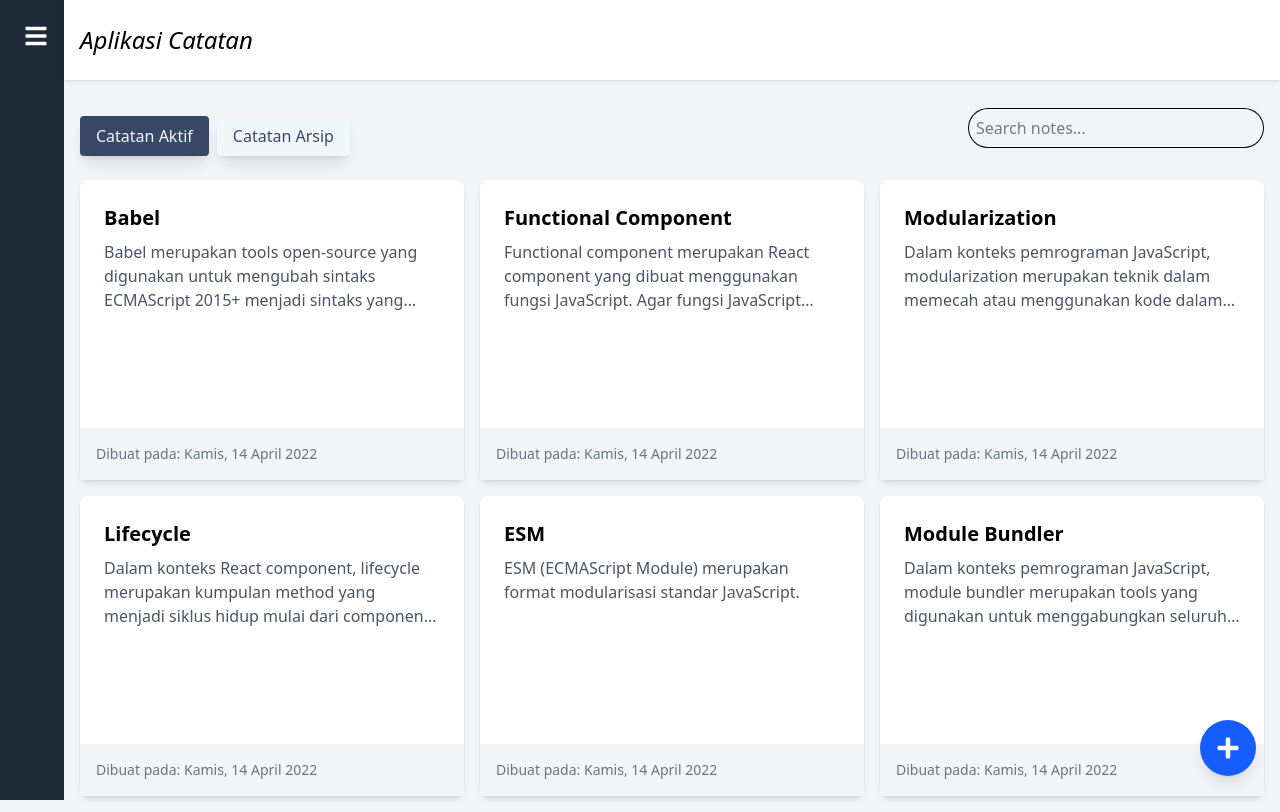
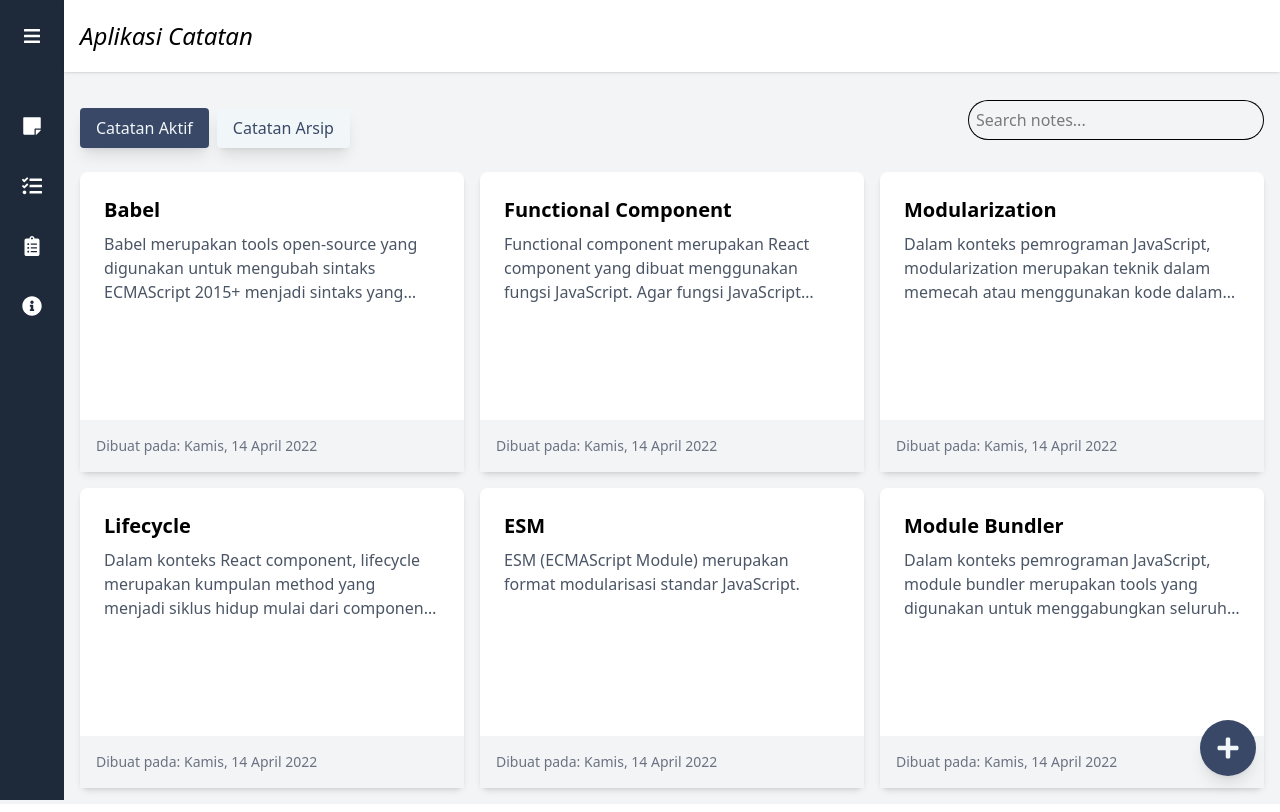
Before and after one commit to Lazuardi-hrp/Notes-App, a React (Vite) app: page / in a window 1280 px wide. Built offline with nearby package versions, Linux system fonts and the light colour scheme.

Commit message:
update sidebar

```diff
--- a/src/components/App.jsx
+++ b/src/components/App.jsx
@@ -52,20 +52,18 @@ export default function App() {
             isSidebarOpen={isSidebarOpen}
             setIsSidebarOpen={setIsSidebarOpen}
          />
-         <div className={`p-4 flex-1 overflow-auto transition-all duration-300 ${isSidebarOpen ? "ml-54 w-[calc(100%-13.5rem)]" : "ml-16 w-[calc(100%-4rem)]"}`}>
+         <div className={`p-4 flex-1 overflow-auto transition-all duration-300 ${isSidebarOpen ? "ml-44 w-[calc(100%-11rem)]" : "ml-16 w-[calc(100%-4rem)]"}`}>
             <div className="mb-4 flex flex-wrap justify-between items-center gap-2">
                <div className="flex gap-2">
                   <button
                      className={`px-4 py-2 rounded shadow-lg transition duration-300 ${!showArchived ? "bg-[#394867] text-[#F1F6F9]" : "bg-[#F1F6F9] text-[#394867] hover:bg-[#394867] hover:text-[#F1F6F9]"}`}
-                     onClick={() => setShowArchived(false)}
-                  >
+                     onClick={() => setShowArchived(false)}>
                      Catatan Aktif
                   </button>
 
                   <button
                      className={`px-4 py-2 rounded shadow-lg transition duration-300 ${showArchived ? "bg-[#394867] text-[#F1F6F9]" : "bg-[#F1F6F9] text-[#394867] hover:bg-[#394867] hover:text-[#F1F6F9]"}`}
-                     onClick={() => setShowArchived(true)}
-                  >
+                     onClick={() => setShowArchived(true)}>
                      Catatan Arsip
                   </button>
                </div>
@@ -83,12 +81,10 @@ export default function App() {
          </div>
 
          <button
-            className="fixed bottom-6 right-6 bg-blue-600 text-white p-4 rounded-full shadow-lg hover:bg-blue-700 transition-all"
-            onClick={() => setIsAddNoteModalOpen(true)}
-         >
+            className="fixed bottom-6 right-6 bg-[#394867] text-[#F1F6F9] p-4 rounded-full shadow-lg hover:bg-[#F1F6F9] hover:text-[#394867] transition-all"
+            onClick={() => setIsAddNoteModalOpen(true)}>
             <FaPlus className="w-6 h-6" />
          </button>
-
          <Modal isOpen={isAddNoteModalOpen} onClose={() => setIsAddNoteModalOpen(false)}>
             <h2 className="text-2xl font-bold mb-4">Tambah Catatan Baru</h2>
             <AddNoteForm addNote={addNote} onClose={() => setIsAddNoteModalOpen(false)} />
--- a/src/components/Navbar.jsx
+++ b/src/components/Navbar.jsx
@@ -1,51 +1,46 @@
-import React from "react";
-import {FaBars, FaStickyNote, FaTasks, FaClipboardList, FaInfoCircle} from "react-icons/fa";
+import React, { useState, useEffect } from "react";
+import { FaBars, FaStickyNote, FaTasks, FaClipboardList, FaInfoCircle } from "react-icons/fa";
 
-const Navbar = ({ searchTerm, setSearchTerm, isSidebarOpen, setIsSidebarOpen }) => {
+const Navbar = ({ isSidebarOpen, setIsSidebarOpen }) => {
+   // State untuk menampilkan teks setelah sidebar terbuka penuh
+   const [showText, setShowText] = useState(isSidebarOpen);
+
+   // Efek transisi untuk menunda teks agar muncul setelah sidebar terbuka
+   useEffect(() => {
+      if (isSidebarOpen) {
+         setTimeout(() => setShowText(true), 300); // Delay 300ms agar sinkron dengan animasi
+      } else {
+         setShowText(false);
+      }
+   }, [isSidebarOpen]);
+
    return (
       <div className="relative flex">
          {/* Sidebar */}
-         <div className={`fixed left-0 top-0 h-full bg-gray-800 text-white transition-all duration-300 z-3 ${isSidebarOpen ? "w-54" : "w-16"}`}>
-            <div className="p-4 flex flex-col items-center h-full overflow-hidden">
+         <div className={`fixed left-0 top-0 h-full bg-gray-800 text-white transition-all duration-300 z-3 ${isSidebarOpen ? "w-44" : "w-16"}`}>
+            <div className="p-4 flex flex-col h-full">
                {/* Sidebar Toggle Button */}
-               <button onClick={() => setIsSidebarOpen(!isSidebarOpen)} className="text-white text-2xl p-2 hover:bg-gray-700 rounded-lg self-start">
+               <button onClick={() => setIsSidebarOpen(!isSidebarOpen)}
+                  className="text-white text-2xl p-2 hover:bg-gray-700 rounded-lg flex items-center">
                   <FaBars />
+                  {showText && <span className="ml-2 text-sm transition-opacity duration-300">Menu</span>}
                </button>
+
                {/* Menu Items */}
                <div className="mt-12 space-y-4 w-full">
-                  <a
-                     href="#"
-                     className="flex items-center p-3 hover:bg-gray-700 rounded-lg transition-colors"
-                  >
-                     <FaStickyNote className="mr-3 text-xl" />
-                     {isSidebarOpen && <span>Notes</span>}
-                  </a>
-                  <a href="#"
-                     className="flex items-center p-3 hover:bg-gray-700 rounded-lg transition-colors"
-                  >
-                     <FaTasks className="mr-3 text-xl" />
-                     {isSidebarOpen && <span>Todo</span>}
-                  </a>
-                  <a
-                     href="#"
-                     className="flex items-center p-3 hover:bg-gray-700 rounded-lg transition-colors"
-                  >
-                     <FaClipboardList className="mr-3 text-xl" />
-                     {isSidebarOpen && <span>Notes-Task</span>}
-                  </a>
-                  <a href="#" className="flex items-center p-3 hover:bg-gray-700 rounded-lg transition-colors">
-                     <FaInfoCircle className="mr-3 text-xl" />
-                     {isSidebarOpen && <span>About</span>}
-                  </a>
+                  <NavItem icon={<FaStickyNote />} text="Notes" showText={showText} />
+                  <NavItem icon={<FaTasks />} text="Todo" showText={showText} />
+                  <NavItem icon={<FaClipboardList />} text="Notes-Task" showText={showText} />
+                  <NavItem icon={<FaInfoCircle />} text="About" showText={showText} />
                </div>
             </div>
          </div>
 
          {/* Navbar */}
-         <div className={`flex-1 transition-all duration-300 ${isSidebarOpen ? "ml-54" : "ml-16"}`}>
+         <div className={`flex-1 transition-all duration-300 ${isSidebarOpen ? "ml-44" : "ml-16"}`}>
             <nav className="p-4 mb-3 shadow-sm bg-white relative z-3">
                <div className="mx-auto flex justify-between items-center">
-                  <h1 className="text-black text-2xl py-2 italic">Aplikasi Catatan</h1>
+                  <h1 className="text-black text-2xl py-1 italic">Aplikasi Catatan</h1>
                </div>
             </nav>
          </div>
@@ -53,4 +48,17 @@ const Navbar = ({ searchTerm, setSearchTerm, isSidebarOpen, setIsSidebarOpen })
    );
 };
 
+// Komponen Item Navigasi Sidebar
+const NavItem = ({ icon, text, showText }) => {
+   return (
+      <a
+         href="#"
+         className={`flex items-center p-3 hover:bg-gray-700 rounded-lg transition-colors ${showText ? "justify-start gap-3" : "justify-center"}`}
+      >
+         <span className="text-xl">{icon}</span>
+         {showText && <span className="transition-opacity duration-300">{text}</span>}
+      </a>
+   );
+};
+
 export default Navbar;
```
